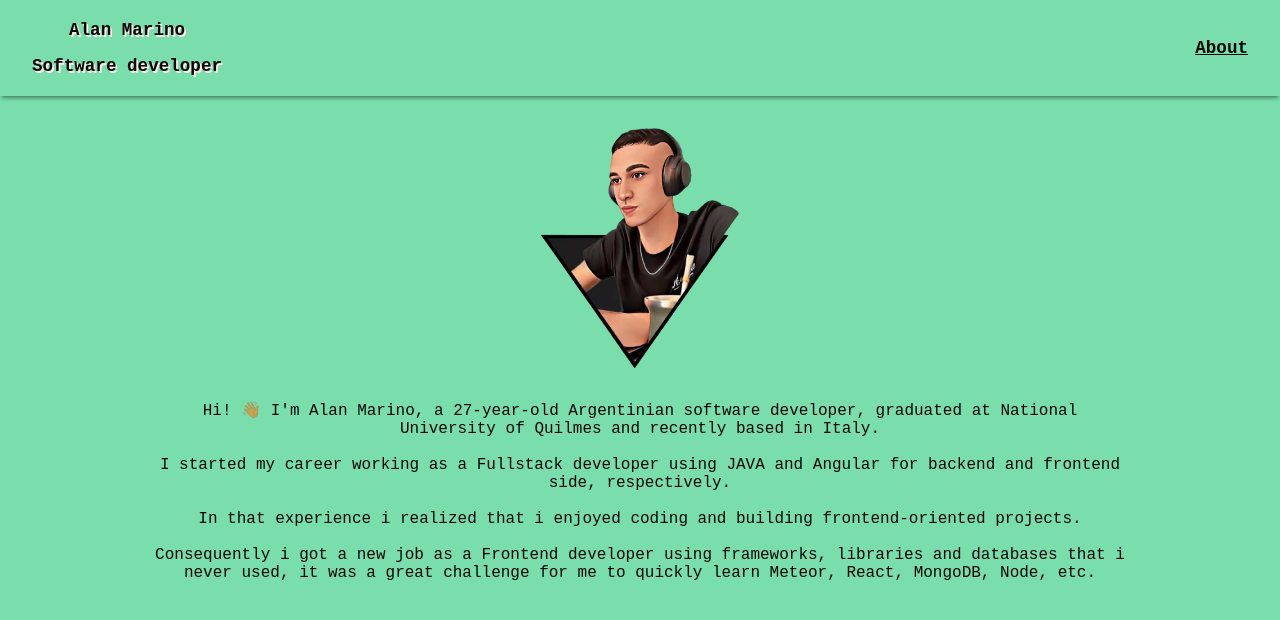
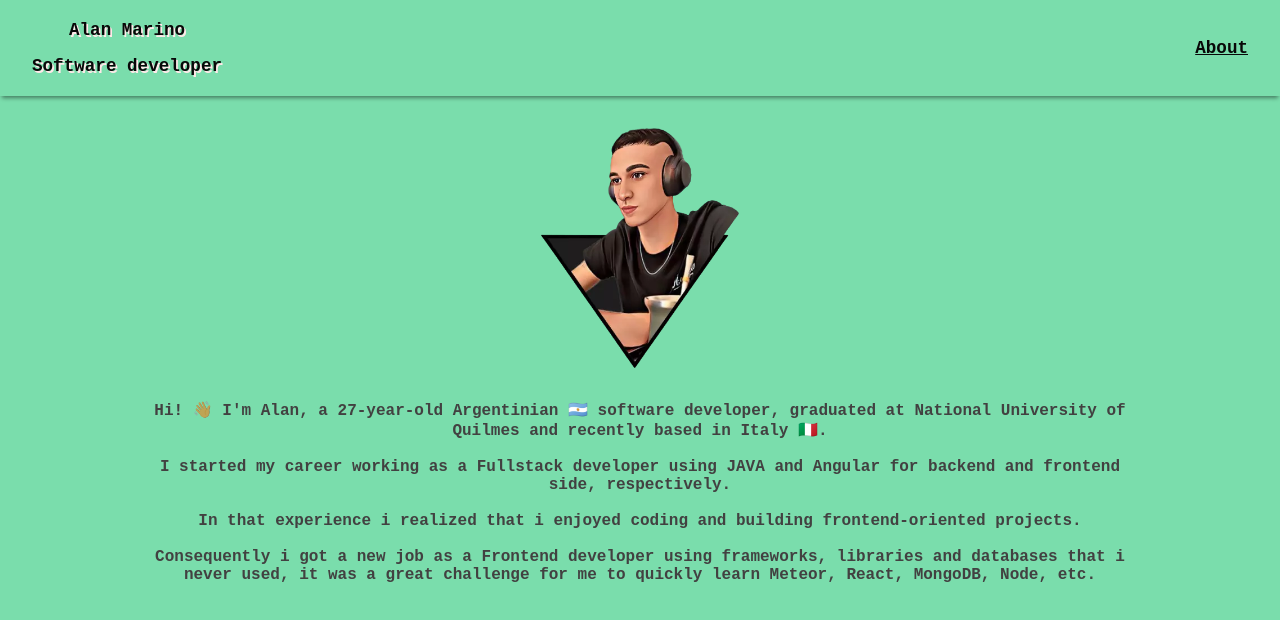
Before and after one commit to marinoalan/portfolio, a Next.js app: page / in a window 1280 px wide. Shown: the top 620 px of the page. Built offline with nearby package versions, Linux system fonts and the light colour scheme.

Commit message:
Added country flags to text

```diff
--- a/pages/index.tsx
+++ b/pages/index.tsx
@@ -6,6 +6,11 @@ const CenteredText = styled.p`
   margin-block: 0px;
   margin-top: 2rem;
   font-size: 1rem;
+  font-weight: bold;
+
+  @media (prefers-color-scheme: light) {
+    color: #424141;
+  }
 `;
 
 const TextWrapper = styled.div`
@@ -32,7 +37,7 @@ const getAge = (dateString: string) => {
 
 const WavingHand = styled.span`
   @media (prefers-color-scheme: light) {
-    filter: contrast(0.5)
+    filter: contrast(0.5);
   }
 `;
 
@@ -41,9 +46,10 @@ const Home: NextPage = () => {
     <TextWrapper>
       <TextContainer>
         <CenteredText>
-          Hi! <WavingHand>👋</WavingHand> I'm Alan Marino, a {getAge("1994-08-07")}-year-old
-          Argentinian software developer, graduated at National University of
-          Quilmes and recently based in Italy.
+          Hi! <WavingHand>👋</WavingHand> I'm Alan, a{" "}
+          {getAge("1994-08-07")}-year-old Argentinian 🇦🇷 software developer,
+          graduated at National University of Quilmes and recently based in
+          Italy 🇮🇹.
           <br />
           <br />
           I started my career working as a Fullstack developer using JAVA and
```
